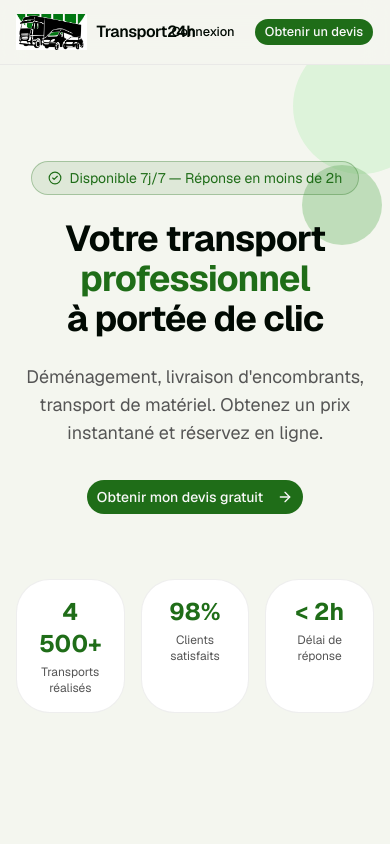
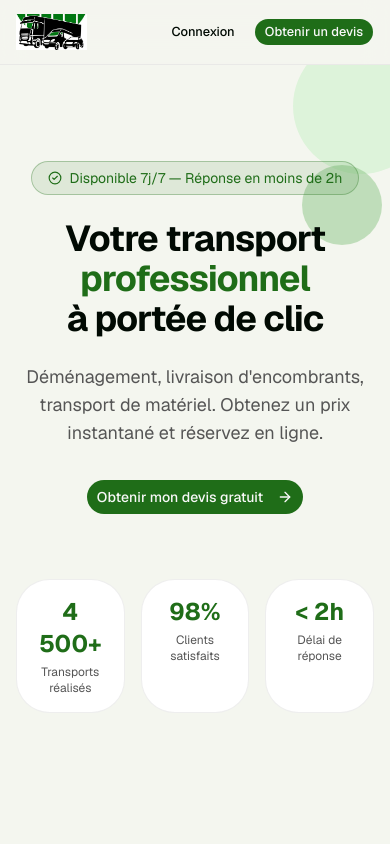
Before and after one commit to Oualid-coder/transport24h-web, a Next.js app: page / in a window 390 px wide. Shown: the top 844 px of the page. Built offline with nearby package versions, Linux system fonts and the light colour scheme; no server answers.

Commit message:
fix: navbar overlap mobile (span masque sous sm) + CSP bloquait Nominatim autocomplete

```diff
--- a/app/(client)/layout.tsx
+++ b/app/(client)/layout.tsx
@@ -23,7 +23,7 @@ export default async function ClientLayout({
               height={36}
               className="h-9 w-auto object-contain"
             />
-            <span className="text-base font-semibold tracking-tight">
+            <span className="hidden sm:inline text-base font-semibold tracking-tight">
               Transport24h
             </span>
           </Link>
--- a/next.config.ts
+++ b/next.config.ts
@@ -13,7 +13,7 @@ const csp = [
   // Fonts servies localement par next/font — pas besoin de fonts.googleapis.com
   "font-src 'self'",
   // API backend + Stripe (paiement + fraud detection)
-  `connect-src 'self' ${apiOrigin} https://api.stripe.com https://hooks.stripe.com`,
+  `connect-src 'self' ${apiOrigin} https://api.stripe.com https://hooks.stripe.com https://nominatim.openstreetmap.org`,
   // Stripe Elements s'affiche dans un iframe
   "frame-src https://js.stripe.com",
   "frame-ancestors 'none'",
```
